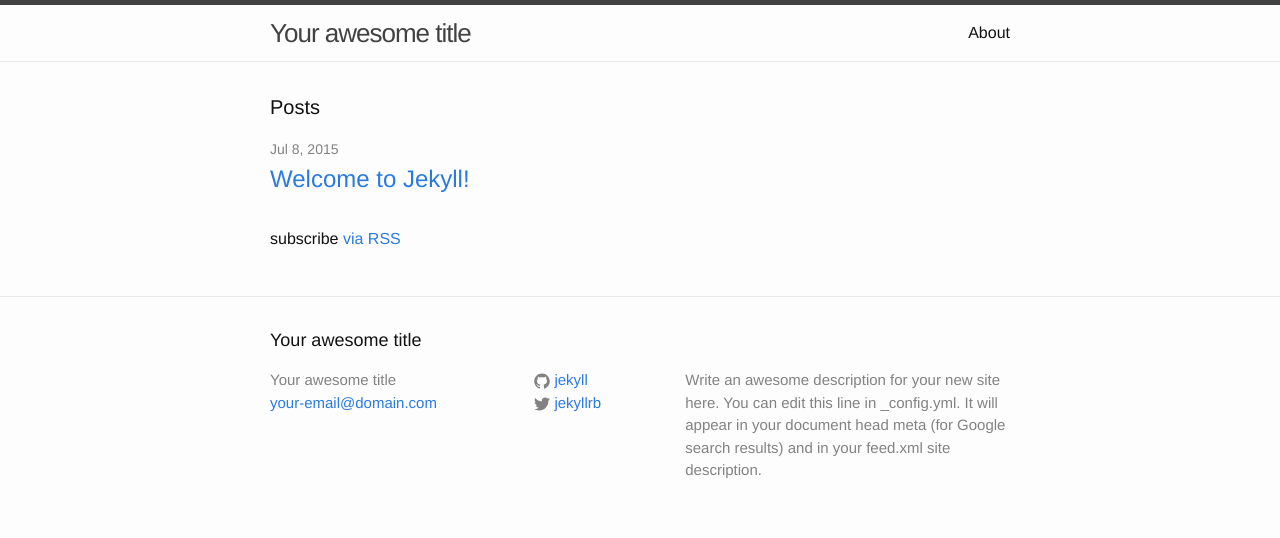
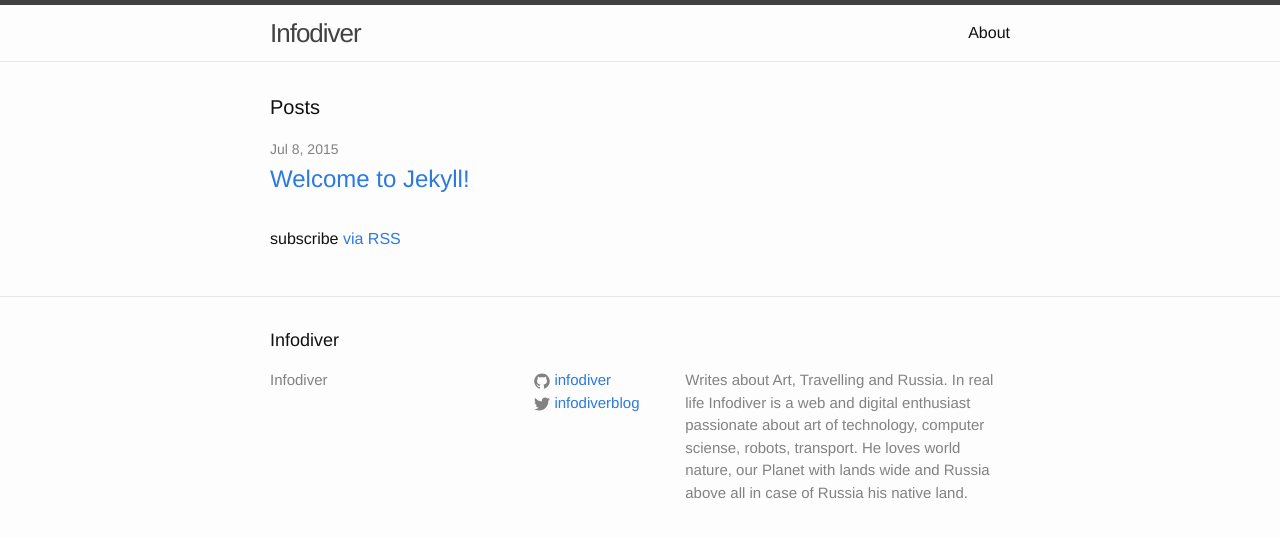
Before and after one commit to aborruso/infodiver, a Jekyll site: the page built from index.html, in a window 1280 px wide. Shown: the top 538 px of the page. Built offline with Jekyll 4.4.1, drawn with Linux system fonts in a browser that asks for light colours.

Commit message:
Personalization Description set

```diff
--- a/_config.yml
+++ b/_config.yml
@@ -1,14 +1,12 @@
 # Site settings
-title: Your awesome title
-email: your-email@domain.com
+title: Infodiver
+#email: your-email@domain.com
 description: > # this means to ignore newlines until "baseurl:"
-  Write an awesome description for your new site here. You can edit this
-  line in _config.yml. It will appear in your document head meta (for
-  Google search results) and in your feed.xml site description.
+   Writes about Art, Travelling and Russia. In real life Infodiver is a web and digital enthusiast passionate about art of technology, computer sciense, robots, transport. He loves world nature, our Planet with lands wide and Russia above all in case of Russia his native land.
 baseurl: "" # the subpath of your site, e.g. /blog/
-url: "http://yourdomain.com" # the base hostname & protocol for your site
-twitter_username: jekyllrb
-github_username:  jekyll
+url: "http://infodiver.ru" # the base hostname & protocol for your site
+twitter_username: infodiverblog
+github_username:  infodiver
 
 # Build settings
 markdown: kramdown
```
